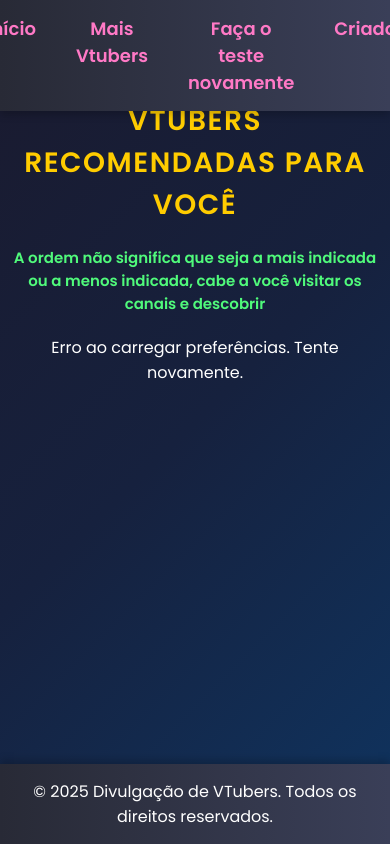
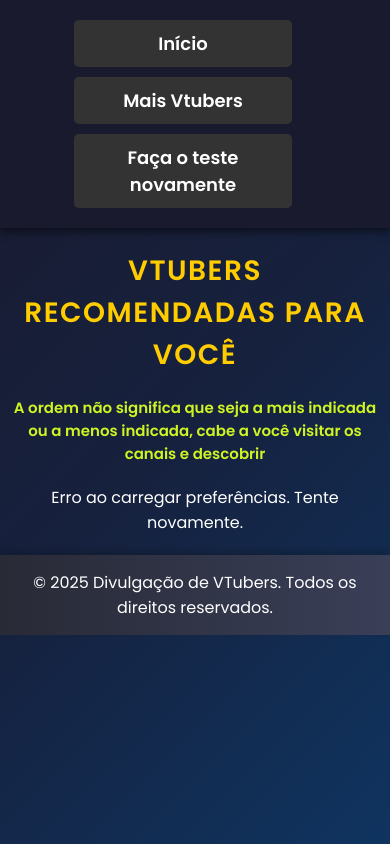
Before and after one commit to Excalibur757/Horizon_Vtubers, a plain HTML site: page telas/resultados.html in a window 390 px wide. Drawn offline with Linux system fonts and the light colour scheme.

Commit message:
Agora sim: responsividade do resultado feito

```diff
--- a/css/styles3.css
+++ b/css/styles3.css
@@ -145,7 +145,7 @@ footer {
     text-align: center;
     padding: 15px;
     width: 100%;
-    margin-top: auto; /* Mantém o rodapé na parte inferior */
+    margin-top: 20px;
     box-shadow: 0 -4px 8px rgba(0, 0, 0, 0.2);
 }
 
@@ -178,6 +178,10 @@ footer {
         display: block;
         cursor: pointer;
     }
+
+    footer {
+        margin-top: 20px;
+    }
 }
 
 @media (max-width: 768px) {
@@ -195,6 +199,10 @@ footer {
         width: 100%;
         text-align: center;
     }
+
+    footer {
+        margin-top: 20px;
+    }
 }
 
 @media (max-width: 480px) {
@@ -202,10 +210,10 @@ footer {
         padding: 0 10px;
     }
     .container h2 {
-        margin-top: 20px;
+        margin-top: 170px;
     }
     .container h4 {
-        color: #50fa7b;
+        color: #cef523;
         font-size: 15px;
         text-align: center;
         white-space: normal; /* Permite que o texto quebre em múltiplas linhas */
@@ -215,11 +223,48 @@ footer {
         margin: 0 auto; /* Centraliza o texto */
     }
 
-    .header {
-        font-size: 14px;
+    header {
+        width: 100%;
+        text-align: center;
+        position:absolute;
+        background: #1a1a2e;
+        box-shadow: 0 4px 8px rgba(0, 0, 0, 0.5);
+    }
+
+    nav ul {
+        display: flex;
+        flex-direction: column; /* Empilha os itens verticalmente */
+        align-items: center;
+        padding: 0;
+        margin: 0;
+        list-style: none; /* Remove os marcadores da lista */
+    }
+
+    nav ul li {
+        width: 100%; /* Ocupa toda a largura disponível */
+        margin: 5px 0; /* Adiciona espaçamento entre os itens */
+    }
+
+    nav ul li a {
+        display: block;
+        padding: 10px;
+        width: 90%; /* Evita que os links fiquem muito largos */
+        max-width: 250px; /* Define um tamanho máximo para não ficarem exagerados */
+        background-color: #333; /* Cor de fundo opcional */
+        color: white; /* Cor do texto */
+        text-decoration: none;
+        border-radius: 5px; /* Bordas arredondadas */
+    }
+
+    nav ul li a:hover {
+        background-color: #444; /* Efeito ao passar o mouse */
     }
 
     .vtuber-card {
         font-size: 12px;
     }
+
+    footer {
+        margin-top: 20px;
+    }
 }
--- a/telas/resultados.html
+++ b/telas/resultados.html
@@ -13,7 +13,6 @@
                 <li><a href="../">Início</a></li>
                 <li><a href="vtubers.html">Mais Vtubers</a></li>
                 <li><a href="questionario.html">Faça o teste novamente</a></li>
-                <li><a href="yutsu.html">Criador</a></li>
             </ul>
         </nav>
     </header>
```
